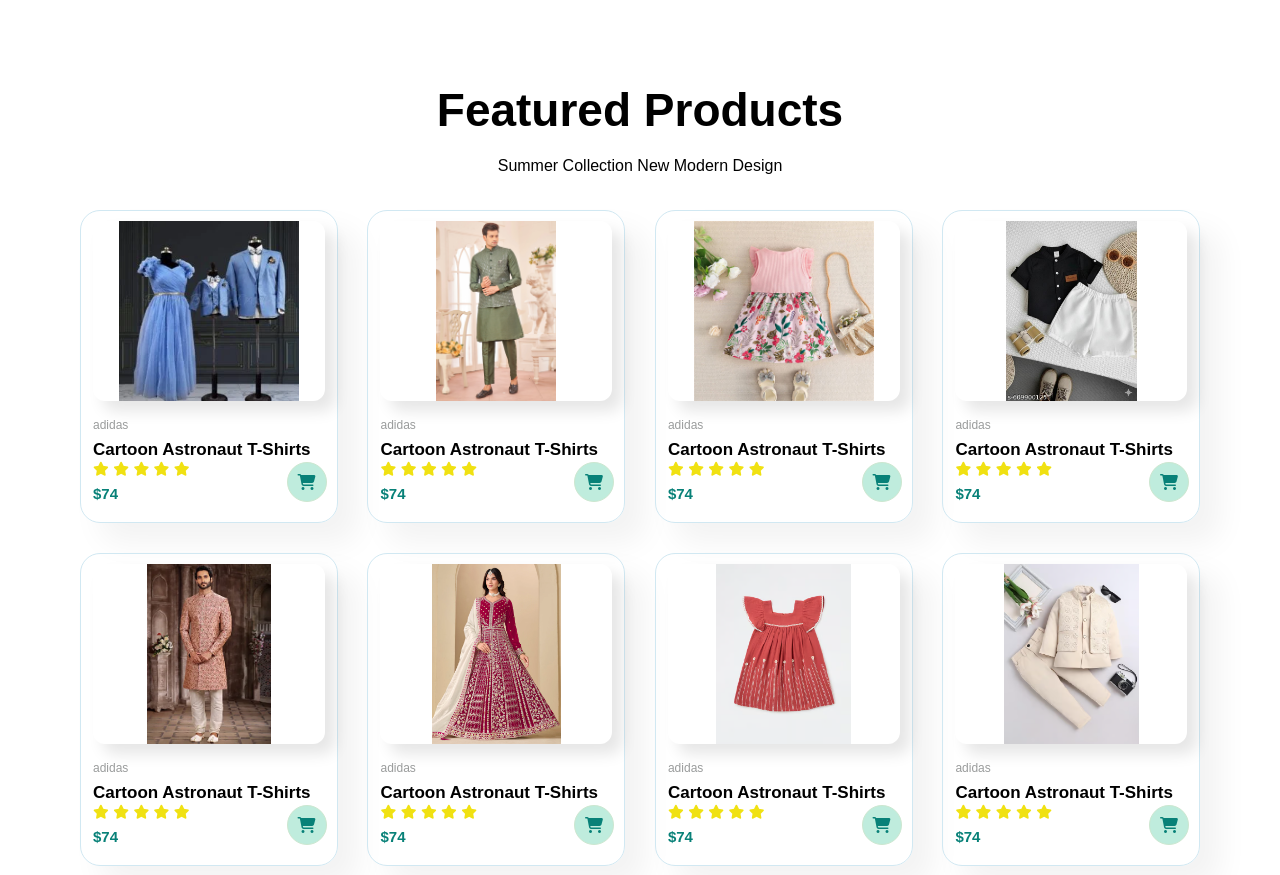
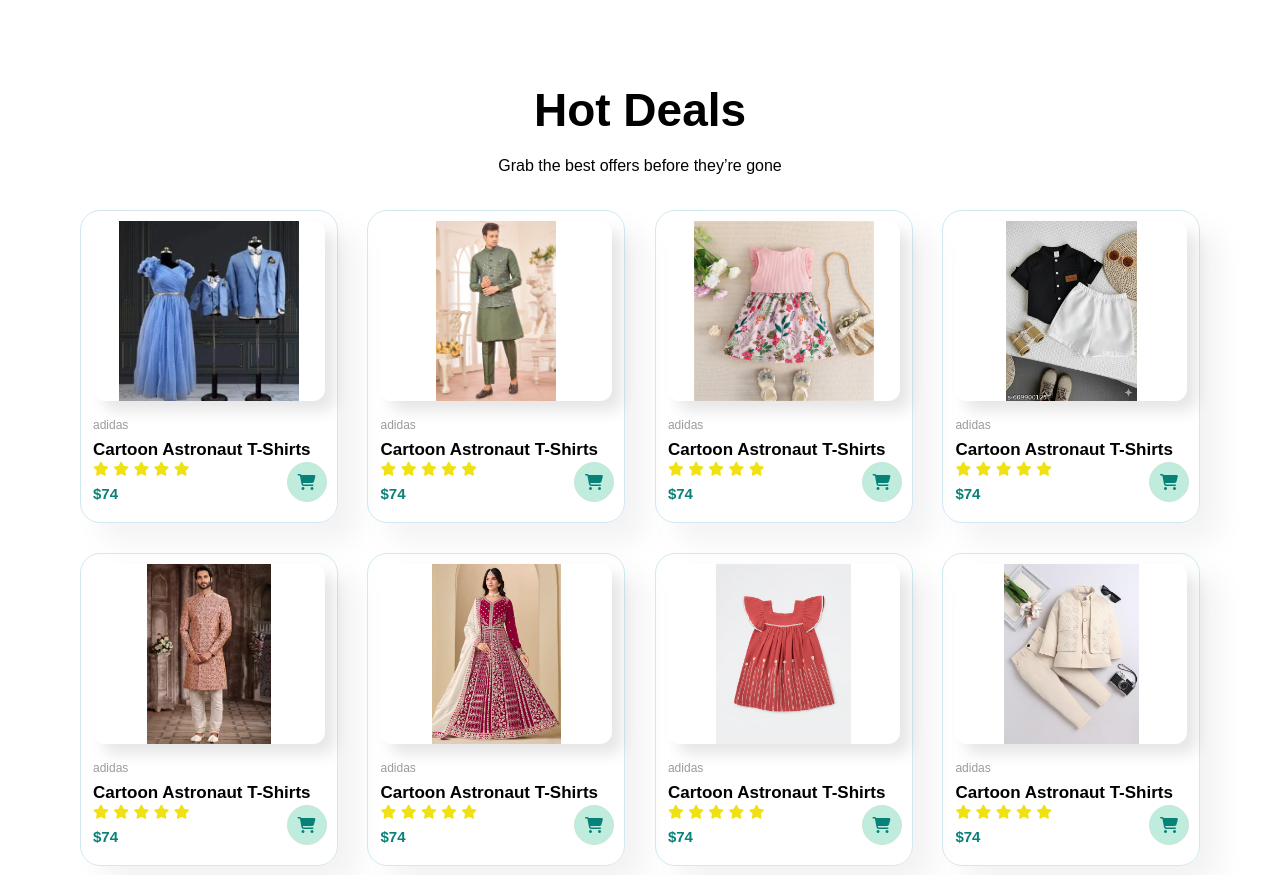
Before and after one commit to PulakalaVamsi/E-commerce, a plain HTML site: page index.html in a window 1280 px wide. Shown: the part 2521-3396 px from the top of the page. Drawn offline with Linux system fonts and the light colour scheme.

```diff
--- a/index.html
+++ b/index.html
@@ -199,8 +199,8 @@
             <button class="normal">Explore More</button>
         </section>
         <section id="products" class="section-p1">
-            <h2>Featured Products</h2>
-            <p>Summer Collection New Modern Design</p>
+            <h2>Hot Deals</h2>
+            <p>Grab the best offers before they’re gone</p>
             <div class="container">
                 <div class="pro" >
                     <img src="img/newArrival/dress5.webp" alt="">
```
